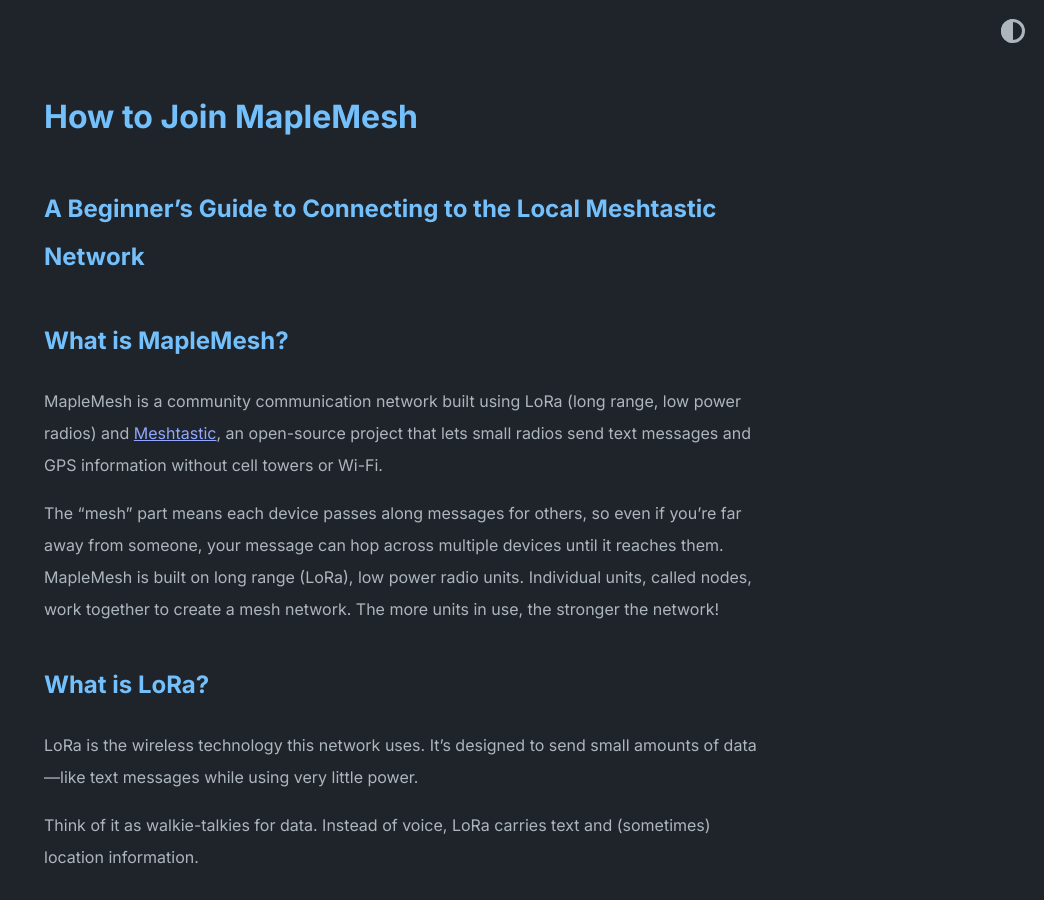
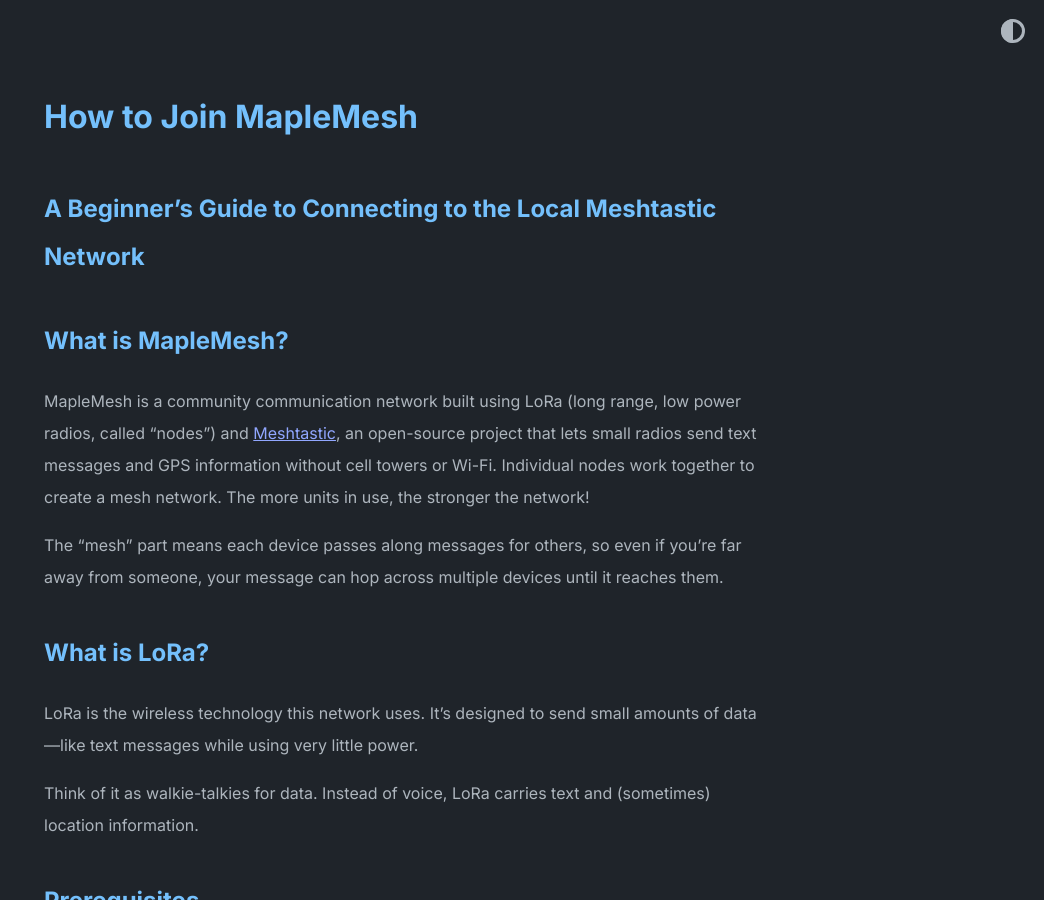
Before and after one commit to maplemesh/maplemesh.org, a Jekyll site: the page built from GetStarted.md, in a window 1280 px wide and 900 px high. Shown: the whole window, without its empty margins (236-1280 px from the left). Built offline with Jekyll 4.4.1, drawn with Linux system fonts in a browser that asks for light colours; our own code applies the rules of GitHub Pages for plain Markdown files.

Commit message:
Update GetStarted.md

```diff
--- a/GetStarted.md
+++ b/GetStarted.md
@@ -1,9 +1,9 @@
 # How to Join MapleMesh
 ## A Beginner’s Guide to Connecting to the Local Meshtastic Network
 ## What is MapleMesh?
-MapleMesh is a community communication network built using LoRa (long range, low power radios) and [Meshtastic](https://meshtastic.org/), an open-source project that lets small radios send text messages and GPS information without cell towers or Wi-Fi.
+MapleMesh is a community communication network built using LoRa (long range, low power radios, called "nodes") and [Meshtastic](https://meshtastic.org/), an open-source project that lets small radios send text messages and GPS information without cell towers or Wi-Fi. Individual nodes work together to create a mesh network. The more units in use, the stronger the network!
 
-The “mesh” part means each device passes along messages for others, so even if you’re far away from someone, your message can hop across multiple devices until it reaches them. MapleMesh is built on long range (LoRa), low power radio units. Individual units, called nodes, work together to create a mesh network. The more units in use, the stronger the network!
+The “mesh” part means each device passes along messages for others, so even if you’re far away from someone, your message can hop across multiple devices until it reaches them.
 
 ## What is LoRa?
 LoRa is the wireless technology this network uses. It’s designed to send small amounts of data—like text messages while using very little power.
```
